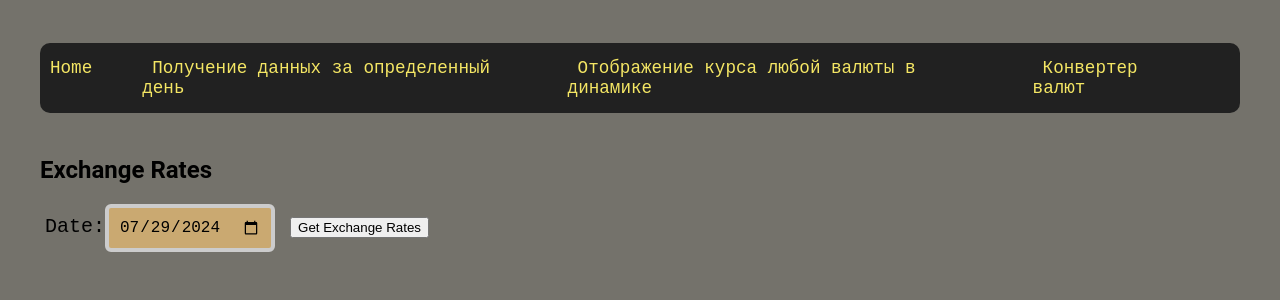
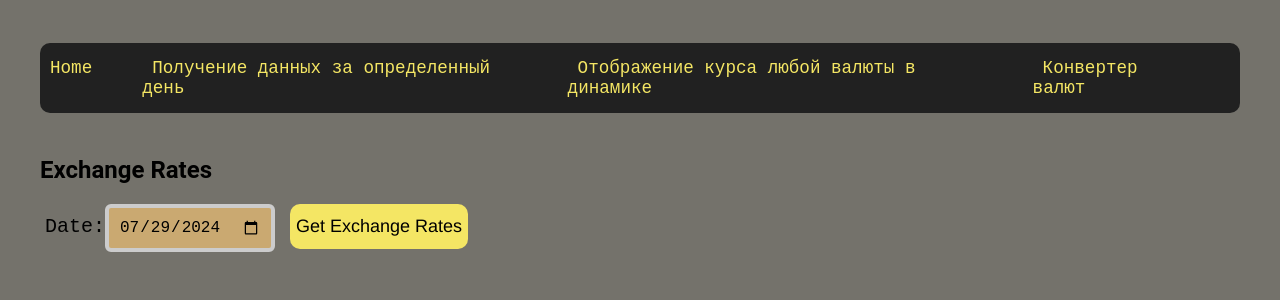
Before and after one commit to stealdeff/react-test, a React (Create React App) app: page /CurrencyRatesByDate in a window 1280 px wide. Shown: the top 300 px of the page. Built offline with nearby package versions, Linux system fonts and the light colour scheme.

Commit message:
buttom curdate

```diff
--- a/src/components/CurrencyRatesByDate.jsx
+++ b/src/components/CurrencyRatesByDate.jsx
@@ -1,4 +1,5 @@
 import React, { useState } from 'react';
+import './currencyPeriod.css'
 const ExchangeRatesComponent = () => {
   const [date, setDate] = useState(new Date().toISOString().slice(0, 10));
   const [exchangeRates, setExchangeRates] = useState([]);
@@ -23,7 +24,7 @@ const ExchangeRatesComponent = () => {
         Date:
         <input type="date" value={date} onChange={handleDateChange} />
       </label>
-      <button onClick={fetchExchangeRates}>Get Exchange Rates</button>
+      <button id="curdate" onClick={fetchExchangeRates}>Get Exchange Rates</button>
       {exchangeRates.length > 0 && (
         <table>
           <thead>
@@ -34,6 +35,7 @@ const ExchangeRatesComponent = () => {
               <th>Rate</th>
             </tr>
           </thead>
+
           <tbody>
             {exchangeRates.map((rate) => (
               <tr key={rate.Cur_ID}>
--- a/src/components/CurrencyRatesByPeriod.jsx
+++ b/src/components/CurrencyRatesByPeriod.jsx
@@ -58,6 +58,7 @@ const CurrencyDynamicsScreen = () => {
 
   return (
     <div>
+
       <h1>Экран отображения курса любой валюты в динамике</h1>
 
       <form onSubmit={handleSubmit}>
@@ -95,6 +96,7 @@ const CurrencyDynamicsScreen = () => {
                 <th>Курс</th>
               </tr>
             </thead>
+
             <tbody>
               {currencyDynamics.map((rate) => (
                 <tr key={rate.Date}>
--- a/src/components/currencyPeriod.css
+++ b/src/components/currencyPeriod.css
@@ -16,8 +16,21 @@ button[type="submit"] {
 
   margin-right: 10px;
 }
+#curdate
+{
+  background-color: #f4e664;
+  color: #000;
+  border: none;
+  border-radius: 7px;
+  font-size: 18px;
+  font-family: 'Helvetica Neue', Arial, sans-serif;
+  cursor: pointer;
+  transition: background-color 0.3s ease;
+  border-radius: 10px;
+  justify-content: center;
+  height: 45px;
 
-
+}
 input[type="date"]:focus,
 input[type="text"]:focus,
 select:focus,
```
Also changed, not shown: src/Project.css (indentation only).
